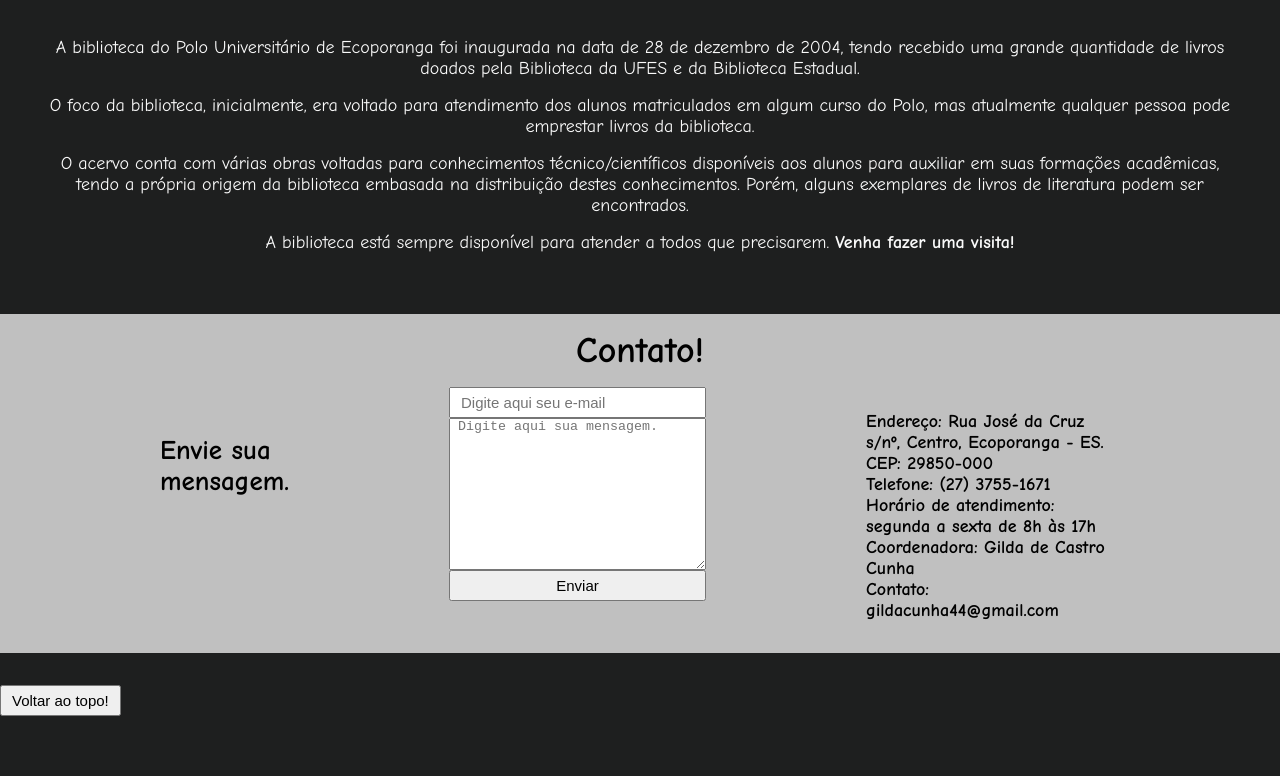
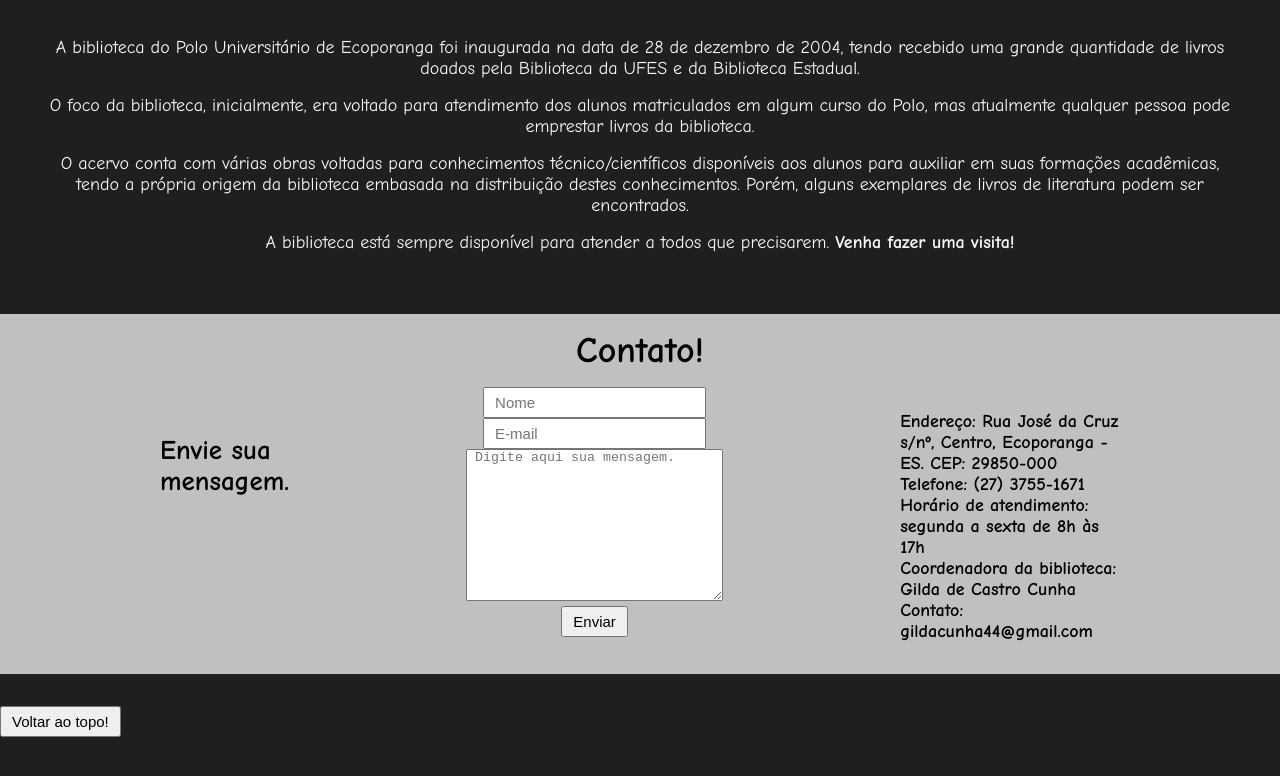
Before and after one commit to Mario-Cesar-Yzarck/TiaGildaBooks, a website: page index.html in a window 1280 px wide. Shown: the part 1673-2449 px from the top of the page. Drawn offline with Linux system fonts and the light colour scheme.

Commit message:
update submit form

```diff
--- a/index.html
+++ b/index.html
@@ -63,7 +63,7 @@
     <div class="container-reservation">
         <div class="text-reservation reservation">
             <br>
-            <p >Faça aqui sua reserva de livos. Para fazer a reserva você vai precisar do Código do livro, que pode ser encontrado ao pesquisar sobre o mesmo no menu Livros, seu login e senha, que devem ser cadastrados no menu Login e clicar no botão <strong>Reservar</strong>.</p>
+            <p >Faça aqui sua reserva de livros. Para fazer a reserva você vai precisar do Código do livro, que pode ser encontrado ao pesquisar sobre o mesmo no menu Livros, seu login e senha, que devem ser cadastrados no menu Login e clicar no botão <strong>Reservar</strong>.</p>
             <p>Lembrando que o livro escolhido ficará reservado por até 48 horas.</p>
             <br>
         </div>
@@ -90,15 +90,20 @@
     <div class="contact">
         <h2 class="submit-message contact-children">Envie sua mensagem.</h2>
         <div class="message contact-children">
-            <input type="email" placeholder="Digite aqui seu e-mail">
-            <textarea name="" id="" cols="30" rows="10" placeholder=" Digite aqui sua mensagem."></textarea>
-            <button>Enviar</button>
+            <form action="https://formsubmit.co/bibliotestjs@gmail.com" method="POST">
+                <input type="hidden" name="_autoresponse" value="Recebemos sua mensagem. Entraremos em contato assim que possível.">
+                <input type="hidden" name="_next" value="http://127.0.0.1:5500/submit-email.html">
+                <input type="text" name="name" placeholder="Nome">
+                <input type="email" name="email" placeholder="E-mail">
+                <textarea name="message" id="" cols="30" rows="10" placeholder=" Digite aqui sua mensagem."></textarea>
+                <button type="submit">Enviar</button>
+            </form>
         </div>
         <div class="adress contact-children">
             <p><strong>Endereço:</strong> Rua José da Cruz s/nº, Centro, Ecoporanga - ES. CEP: 29850-000</p>
             <p><strong>Telefone:</strong> (27) 3755-1671</p>
             <p><strong>Horário de atendimento:</strong> segunda a sexta de 8h às 17h</p>
-            <p><strong>Coordenadora:</strong> Gilda de Castro Cunha</p>
+            <p><strong>Coordenadora da biblioteca:</strong> Gilda de Castro Cunha</p>
             <p><strong>Contato:</strong> gildacunha44@gmail.com</p>
         </div>
     </div>
```
Also changed, not shown: submit-email.html (added, +13 -0 lines).
